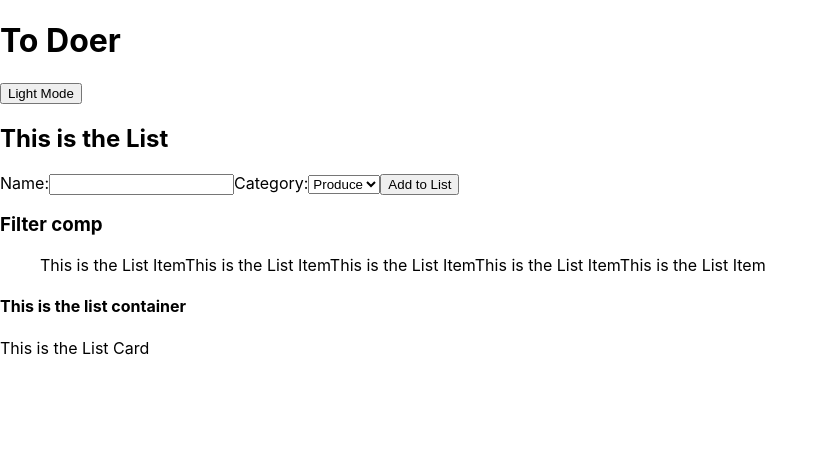
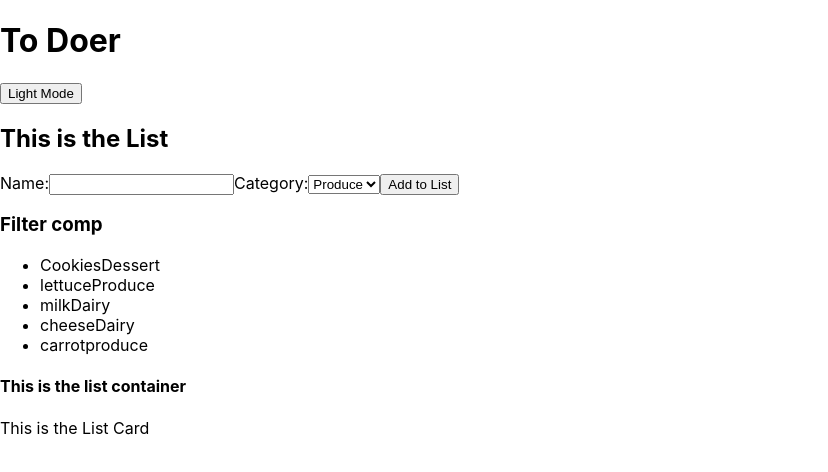
Before and after one commit to ctcoded/get-er-done, a React (Create React App) app: page / in a window 1280 px wide. Shown: the top 472 px of the page, without its empty margins (0-828 px from the left). Built offline with nearby package versions, Linux system fonts and the light colour scheme; data requests are answered from the project's data file.

Commit message:
items appearing in list

```diff
--- a/src/components/ListItem.js
+++ b/src/components/ListItem.js
@@ -1,7 +1,12 @@
 import React from 'react';
 
-function ListItem() {
-    return "This is the List Item"
+function ListItem({item}) {
+    return (
+        <li>
+            <span>{item.name}</span>
+            <span>{item.category}</span>
+        </li>
+    )
 }
 
 export default ListItem;
```
